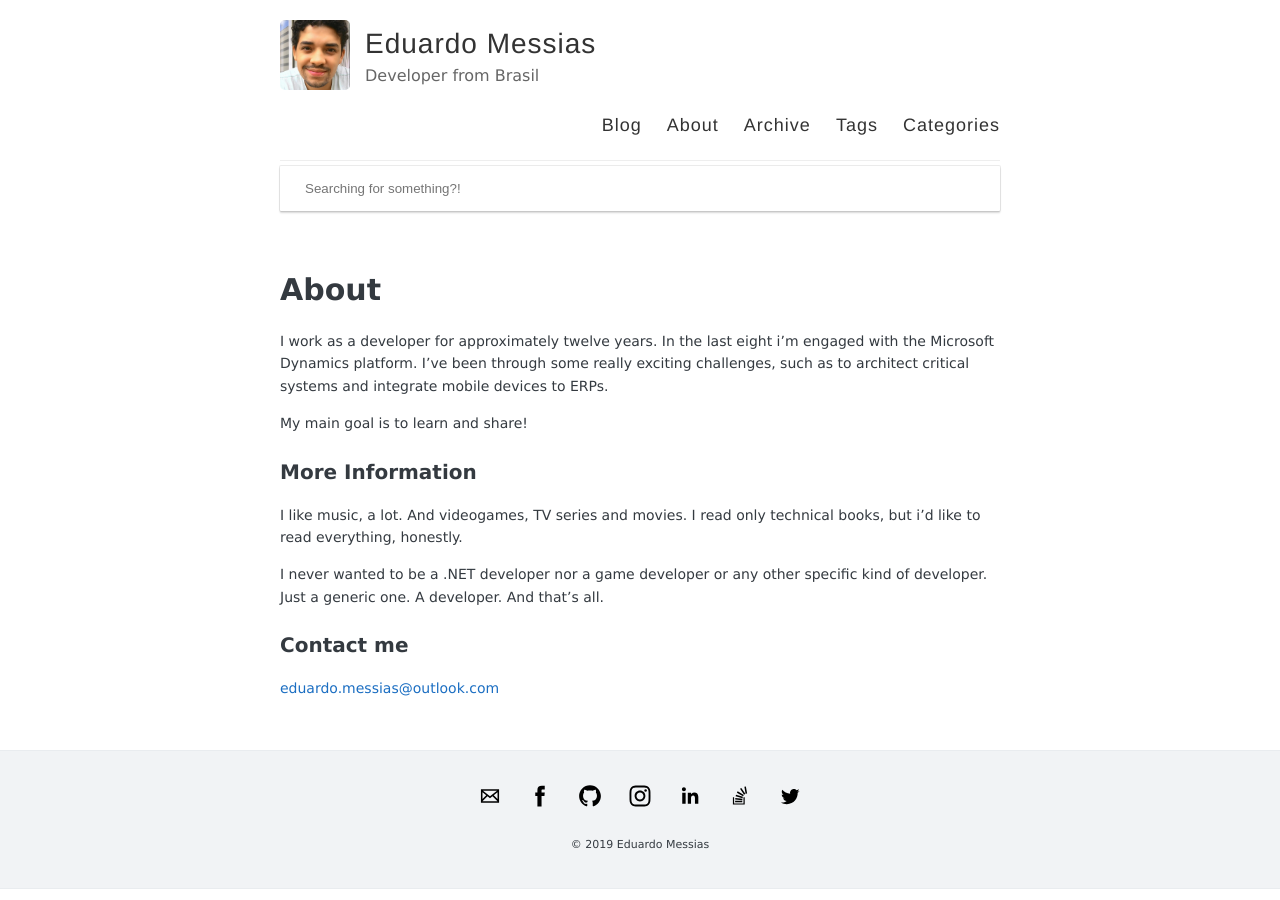
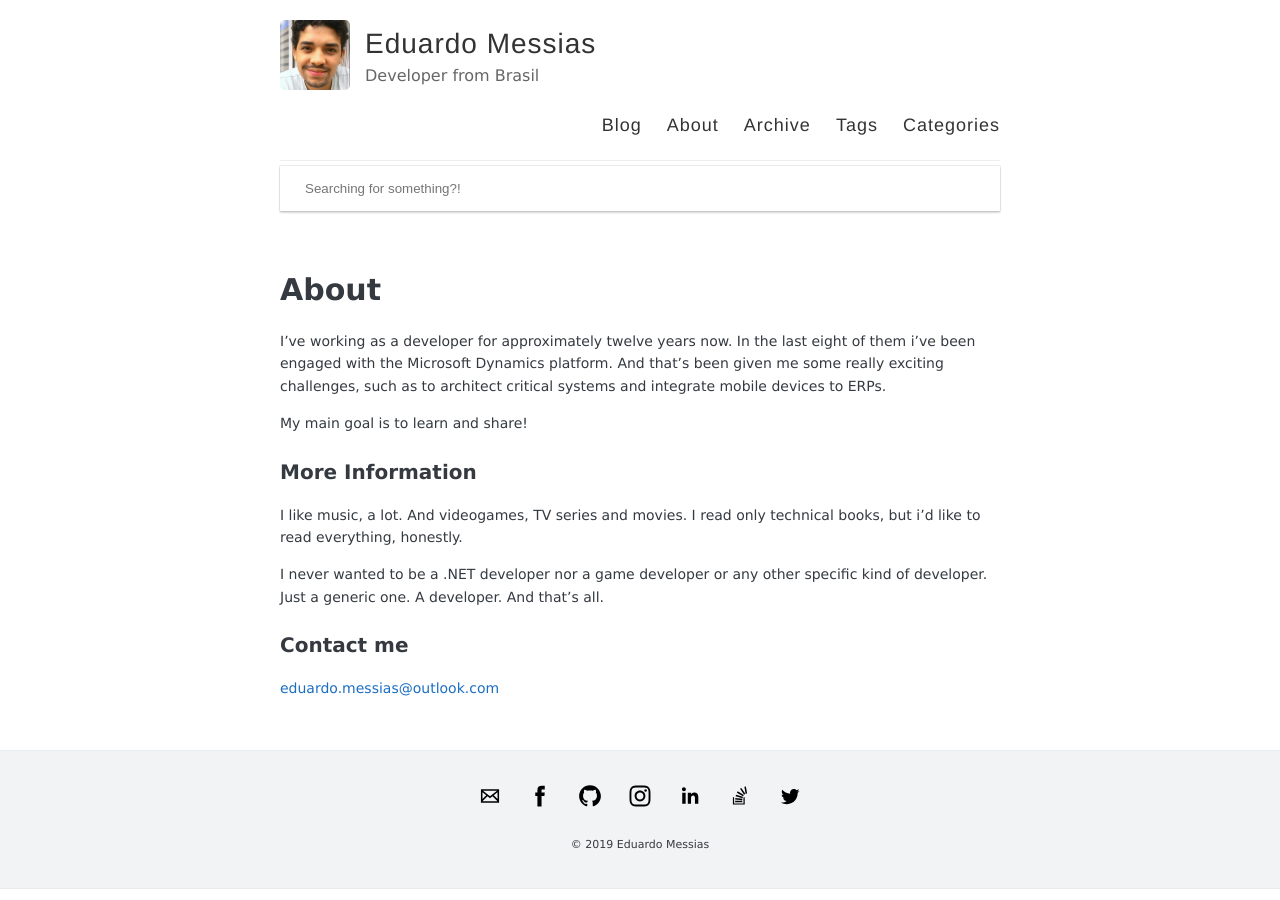
Before and after one commit to eduardomessias/eduardomessias.github.io, a Jekyll site: the page built from about.md, in a window 1280 px wide. Built offline with Jekyll 4.4.1, drawn with Linux system fonts in a browser that asks for light colours.

Commit message:
Update about.md

```diff
--- a/about.md
+++ b/about.md
@@ -4,7 +4,9 @@
 permalink: /about/
 ---
 
-I work as a developer for approximately twelve years. In the last eight i'm engaged with the Microsoft Dynamics platform. I've been through some really exciting challenges, such as to architect critical systems and integrate mobile devices to ERPs.
+I've working as a developer for approximately twelve years now.
+In the last eight of them i've been engaged with the Microsoft Dynamics platform.
+And that's been given me some really exciting challenges, such as to architect critical systems and integrate mobile devices to ERPs.
 
 My main goal is to learn and share!
 
```
